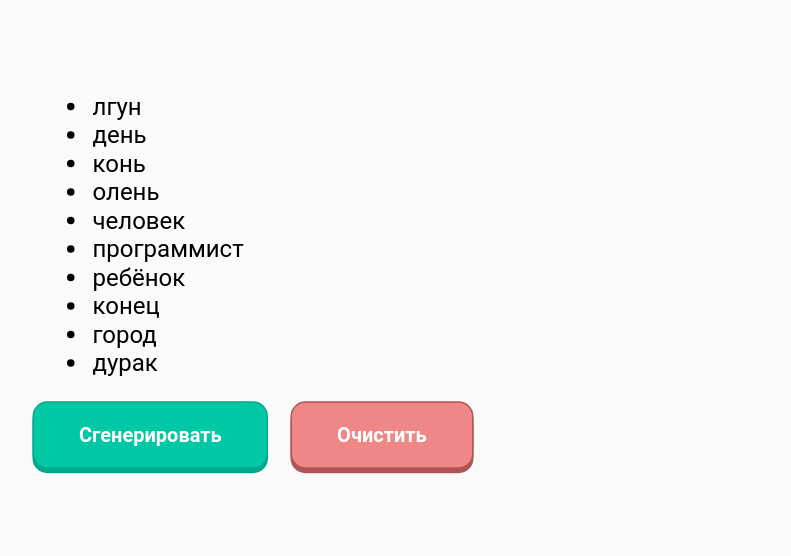
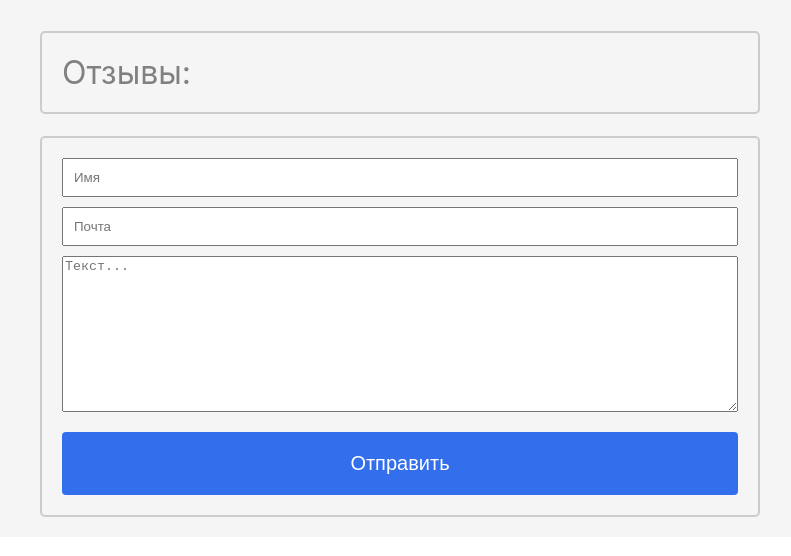
Before and after one commit to SuleymYovloy/react-mentoring, a React (Create React App) app: page / in a window 1280 px wide. Shown: the top 556 px of the page, without its empty margins (270-1061 px from the left). Built offline with nearby package versions, Linux system fonts and the light colour scheme.

Commit message:
Обратная связь

```diff
--- a/src/index.js
+++ b/src/index.js
@@ -1,7 +1,7 @@
 import React from 'react';
 import ReactDOM from 'react-dom/client';
 import './index.css';
-import App from './tutorial-21/App';
+import App from './tutorial-27/App';
 
 const root = ReactDOM.createRoot(document.getElementById('root'));
 root.render(
--- /dev/null
+++ b/src/tutorial-27/App.css
@@ -0,0 +1,51 @@
+#root {
+    background-color: rgb(245, 245, 245);
+}
+
+.content {
+    width: 720px;
+    display: block;
+    margin: 0 auto;
+}
+
+.block {
+    margin: 0 auto;
+    width: 100%;
+    padding: 10px 30px 20px 30px;
+}
+
+.feedback {
+    display: flex;
+    flex-direction: column;
+    border: 2px solid #ccc;
+    padding: 20px;
+    border-radius: 5px;
+}
+
+.reviews h1 {
+    font-weight: 400;
+    color: grey;
+    border: 2px solid #ccc;
+    border-radius: 5px;
+    padding: 20px;
+}
+
+.name {
+    padding: 10px;
+    margin-bottom: 10px;
+}
+
+.email {
+    padding: 10px;
+    margin-bottom: 10px;
+}
+
+button {
+    color: #fff;
+    background-color: rgba(42, 104, 238, 0.948);
+    border: none;
+    border-radius: 4px;
+    padding: 20px 0 20px 0;
+    margin-top: 20px;
+    font-size: 20px
+}
--- /dev/null
+++ b/src/tutorial-27/App.js
@@ -0,0 +1,26 @@
+import React from "react";
+import "./App.css";
+
+const App = () => {
+    return (
+        <div className="content">
+            <div className="block">
+                <div className="reviews">
+                    <h1>Отзывы:</h1>
+                </div>
+                <div className="feedback">
+                    <input placeholder="Имя" className="name"/>
+                    <input placeholder="Почта" className="email"/>
+                    <textarea
+                        placeholder="Текст..."
+                        cols="30"
+                        rows="10"
+                    ></textarea>
+                    <button>Отправить</button>
+                </div>
+            </div>
+        </div>
+    );
+};
+
+export default App;
```
